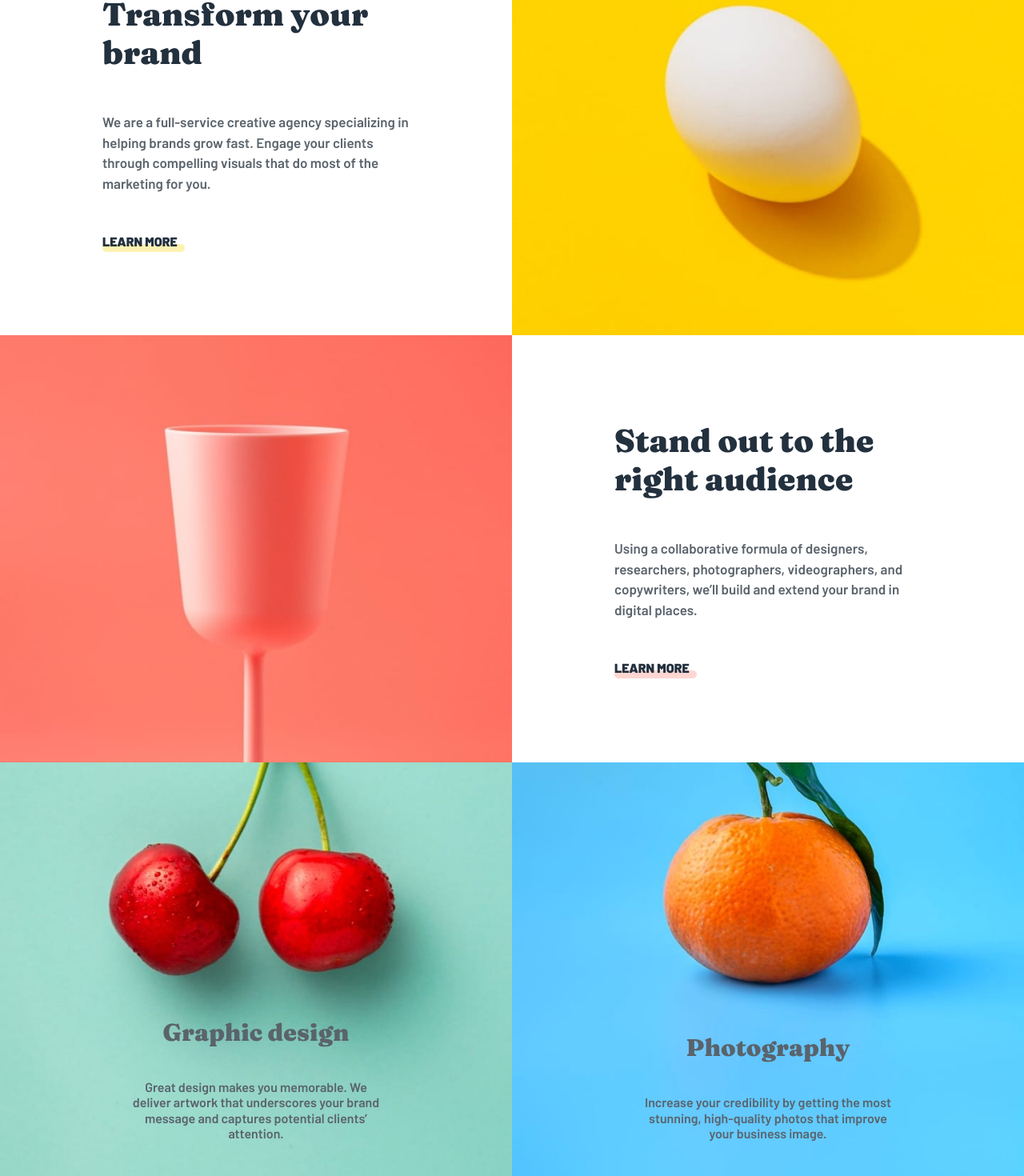
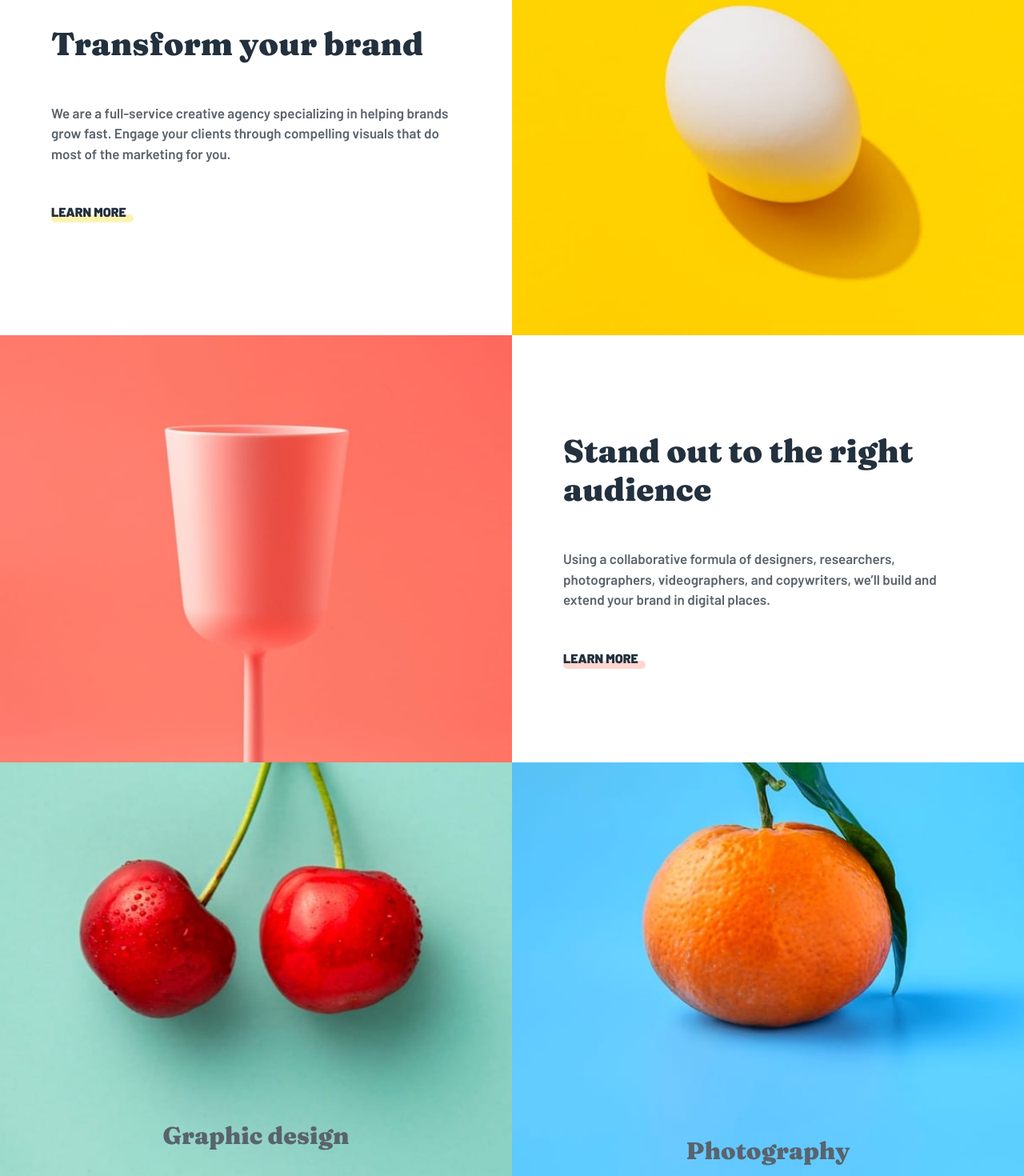
Before and after one commit to hicranertugral/sunnyside, a React (Create React App) app: page / in a window 1280 px wide. Shown: the part 754-2224 px from the top of the page at 80% size. Built offline with nearby package versions, Linux system fonts and the light colour scheme.

Commit message:
task/2 | add footer and responsive

```diff
--- a/package.json
+++ b/package.json
@@ -8,6 +8,7 @@
     "@testing-library/user-event": "^13.5.0",
     "react": "^18.2.0",
     "react-dom": "^18.2.0",
+    "react-icons": "^4.6.0",
     "react-scripts": "5.0.1",
     "sass": "^1.55.0",
     "web-vitals": "^2.1.4"
--- a/src/App.js
+++ b/src/App.js
@@ -2,12 +2,14 @@ import "./App.scss";
 import "./Utility.scss";
 import HeroContent from "./components/HeroContent";
 import Main from "./components/Main";
+import Footer from "./components/Footer";
 
 function App() {
   return (
     <div className="App">
       <HeroContent />
       <Main />
+      <Footer />
     </div>
   );
 }
--- a/src/App.scss
+++ b/src/App.scss
@@ -80,13 +80,12 @@
 
   .main {
     color: var(--very-dark-desaturated-blue);
-    .grid-two-columns {
-      .content {
+    .flex {
+      .column {
         display: flex;
         flex-direction: column;
         gap: 50px;
-        padding: 0 20%;
-
+        width: 100%;
         .link {
           position: relative;
           text-transform: uppercase;
@@ -121,24 +120,30 @@
             }
           }
         }
+        h3,
+        p,
+        span {
+          padding: 0 10%;
+        }
         p {
           line-height: 1.5;
           font-size: 17px;
           color: var(--very-dark-grayish-blue);
         }
+        img {
+          width: 100%;
         }
-      .column-1,
-      .column-2 {
-        display: flex;
-        flex-direction: row;
-        justify-content: center;
-        text-align: center;
+      }
+
+      #graphic-design {
+        position: relative;
+      }
       .two-images-column-content {
         position: absolute;
         bottom: 60px;
-          padding: 0 10%;
+        padding: 0px 13%;
         overflow-wrap: break-word;
-          width: 45%;
+        text-align: center;
         color: var(--very-dark-grayish-blue);
         display: flex;
         flex-direction: column;
@@ -148,6 +153,27 @@
           font-size: 30px;
         }
       }
+      .client {
+        display: flex;
+        flex-direction: column;
+        justify-content: center;
+        align-items: center;
+        gap: 50px;
+        padding: 0 20px;
+        text-align: center;
+        letter-spacing: 1px;
+        img {
+          width: 80px;
+          border-radius: 50px;
+        }
+        p {
+          color: var(--dark-grayish-blue);
+        }
+        h5 {
+          color: var(--grayish-blue);
+          margin-top: 20px;
+          font-weight: 200;
+        }
       }
     }
     h3 {
@@ -155,7 +181,6 @@
       font-weight: 900;
       font-size: 40px;
     }
-
     .client-reviews {
       display: flex;
       flex-direction: column;
@@ -163,41 +188,56 @@
       align-items: center;
       padding: 10% 10%;
       gap: 100px;
-      h3{
+      h3 {
         font-size: 30px;
         text-transform: uppercase;
         color: var(--grayish-blue);
         font-weight: 200;
-      }
-      .grid-three-columns {
-        .client {
-          display: flex;
-          flex-direction: column;
-          justify-content: center;
-          align-items: center;
-          gap: 50px;
-          padding:0 20px;
         text-align: center;
-          letter-spacing: 1px;
-          img {
-            width: 80px;
-            border-radius: 50px;
-          }
-          p{
-            color: var(--dark-grayish-blue);
-          }
-          h5{
-            color: var(--grayish-blue);
-            margin-top: 20px;
-            font-weight: 200;
       }
     }
+  }
+
+  .footer {
+    height: 400px;
+    background: var(--green-color);
+    color: var(--dark-green-color);
+    gap: 40px;
+    a {
+      color: var(--dark-green-color);
+      &:hover {
+        color: var(--white);
+      }
+    }
+    .logo {
+      font-weight: 900;
+      font-family: "Barlow", sans-serif;
+      font-size: 35px;
+      letter-spacing: 1.3px;
+    }
+    .footer-nav-menu,
+    .footer-icon-menu {
+      display: flex;
+      align-items: center;
+      justify-content: center;
+    }
+    .footer-nav-menu {
+      font-size: 20px;
+      li {
+        padding: 0 12%;
+      }
+    }
+    .footer-icon-menu {
+      font-size: 25px;
+      margin-top: 50px;
+      li {
+        padding: 0 10px;
       }
     }
   }
 }
 
-@media (max-width: 375px) {
+@media (max-width: 600px) {
   .hamburger {
     margin: auto;
     background-color: #555;
@@ -205,4 +245,7 @@
     color: white;
     border-radius: 10px;
   }
+  .content {
+    padding: 10% 5% !important;
   }
+}
--- a/src/Utility.scss
+++ b/src/Utility.scss
@@ -37,13 +37,20 @@
   align-items: center;
   position: relative;
   line-height: 1.2;
-  img {
-    width: 100%;
+  .img {
+    width: 50%;
+    height: 100%;
+    img {
+      width: 100%;
+    }
   }
 }
+
 .grid-three-columns {
   display: grid;
   grid-template-columns: repeat(3, 1fr);
+  //display: flex;
+  //flex-wrap: wrap;
   justify-content: center;
   align-items: center;
   position: relative;
@@ -56,7 +63,90 @@
   align-items: center;
   position: relative;
   line-height: 1.2;
-  img {
+  .img {
+    width: 25%;
+  }
+}
+.flex {
+  display: flex;
+  flex-direction: row;
+  justify-content: center;
+  align-items: center;
+  width: 100%;
+  line-height: 1.2;
+  .column {
+    display: flex;
+    flex-direction: column;
+    flex-basis: 100%;
+    flex: 1;
     width: 100%;
   }
+  .two-column-img {
+    width: 100%;
+    position: relative;
+    img {
+      height: 80vh;
+      width: 100%;
+      object-fit: cover;
+    }
+  }
 }
+.flex-grid {
+  .row {
+    display: flex;
+    flex-direction: row;
+    img {
+      height: 49%;
+      width: 100%;
+      max-width: 25%;
+    }
+  }
+}
+
+.reverse {
+  flex-direction: row-reverse;
+}
+.flex-column {
+  display: flex;
+  flex-direction: column;
+  justify-content: center;
+  align-items: center;
+}
+// @media screen and (max-width: 375px) {
+//   .grid-two-columns {
+//     img {
+//       height: 100%;
+//     }
+//   }
+// }
+
+/* Media Queries */
+
+@media (max-width: 600px) {
+  .flex {
+    flex-direction: column;
+  }
+  .client-reviews {
+    gap: 80px !important;
+    h3 {
+      font-size: 25px !important;
+    }
+  }
+  .flex-grid {
+    .row {
+      flex-wrap: wrap;
+      img {
+        height: 200px;
+        /* width: 100%; */
+        max-width: 50vw;
+        /* max-height: 50%; */
+        object-fit: cover;
+        object-position: top;
+      }
+    }
+  }
+}
+
+.text-center{
+  text-align: center;
+}
--- /dev/null
+++ b/src/components/Footer.js
@@ -0,0 +1,38 @@
+import React from "react";
+import { AiFillFacebook } from "react-icons/ai";
+import { AiOutlineInstagram } from "react-icons/ai";
+import { AiOutlineTwitter } from "react-icons/ai";
+import { BsPinterest } from "react-icons/bs";
+
+const Footer = () => {
+  return (
+    <div className="footer flex-column">
+      <div className="logo"><p>sunnyside</p></div>
+      <div className="footer-nav">
+        <ul className="footer-nav-menu">
+          <li><a href="">About</a></li>
+          <li><a href="">Services</a></li>
+          <li><a href="">Projects</a></li>
+        </ul>
+      </div>
+      <div className="footer-icon">
+        <ul className="footer-icon-menu">
+          <li>
+          <a href=""><AiFillFacebook /></a>
+          </li>
+          <li>
+          <a href=""> <AiOutlineInstagram /></a>
+          </li>
+          <li>
+          <a href=""><AiOutlineTwitter /></a>
+          </li>
+          <li>
+          <a href=""><BsPinterest /></a>
+          </li>
+        </ul>
+      </div>
+    </div>
+  );
+};
+
+export default Footer;
--- a/src/components/Main.js
+++ b/src/components/Main.js
@@ -15,8 +15,8 @@ const Main = () => {
   return (
     <main className="main">
       <section id="brand">
-        <div className="grid-two-columns">
-          <div class="content">
+        <div className="flex">
+          <div className="column content padding">
             <h3>Transform your brand</h3>
             <p>
               We are a full-service creative agency specializing in helping
@@ -29,14 +29,15 @@ const Main = () => {
               </a>
             </span>
           </div>
-          <img src={eggImg} alt=""></img>
+          <div className="column">
+            <img src={eggImg} alt=""></img>
+          </div>
         </div>
       </section>
       <section id="stand">
-        {" "}
-        <div className="grid-two-columns">
-          <img src={standImg} alt=""></img>
-          <div class="content">
+        <div className="flex reverse">
+
+          <div className="column content padding">
             <h3>Stand out to the right audience</h3>
             <p>
               Using a collaborative formula of designers, researchers,
@@ -49,11 +50,14 @@ const Main = () => {
               </a>
             </span>
           </div>
+          <div className="column">
+            <img src={standImg} alt=""></img>
+          </div>
         </div>
       </section>
       <section id="graphic-design">
-        <div className="grid-two-columns">
-          <div className="column-1">
+        <div className="flex">
+          <div className="two-column-img">
             <img src={cheryyImg} alt=""></img>
             <div className="two-images-column-content">
               <h3>Graphic design</h3>
@@ -64,7 +68,7 @@ const Main = () => {
               </p>
             </div>
           </div>
-          <div className="column-2">
+          <div className="two-column-img">
             <img src={madarinImg} alt=""></img>
             <div className="two-images-column-content">
               <h3>Photography</h3>
@@ -79,7 +83,7 @@ const Main = () => {
       <section id="client-testimonials">
         <div className="client-reviews">
           <h3>Client Testimonials</h3>
-          <div className="grid-three-columns">
+          <div className="flex">
             <div className="client">
               <img src={client1} alt="" />
               <p>
@@ -118,11 +122,15 @@ const Main = () => {
         </div>
       </section>
       <section id="images">
-        <div className="grid-four-columns">
-          <img src={milkbottlesImg} alt=""></img>
-          <img src={orangeImg} alt=""></img>
-          <img src={coneImg} alt=""></img>
-          <img src={sugarcubesImg} alt=""></img>
+        <div className="flex-grid">
+          <div className="row">
+
+              <img src={milkbottlesImg} alt=""></img>
+              <img src={orangeImg} alt=""></img>
+              <img src={coneImg} alt=""></img>
+              <img src={sugarcubesImg} alt=""></img>
+
+          </div>
         </div>
       </section>
     </main>
```
Also changed, not shown: 1 other file (tests, documents, lock files or other folders). Lines whose indentation alone changed are shown as unchanged.
